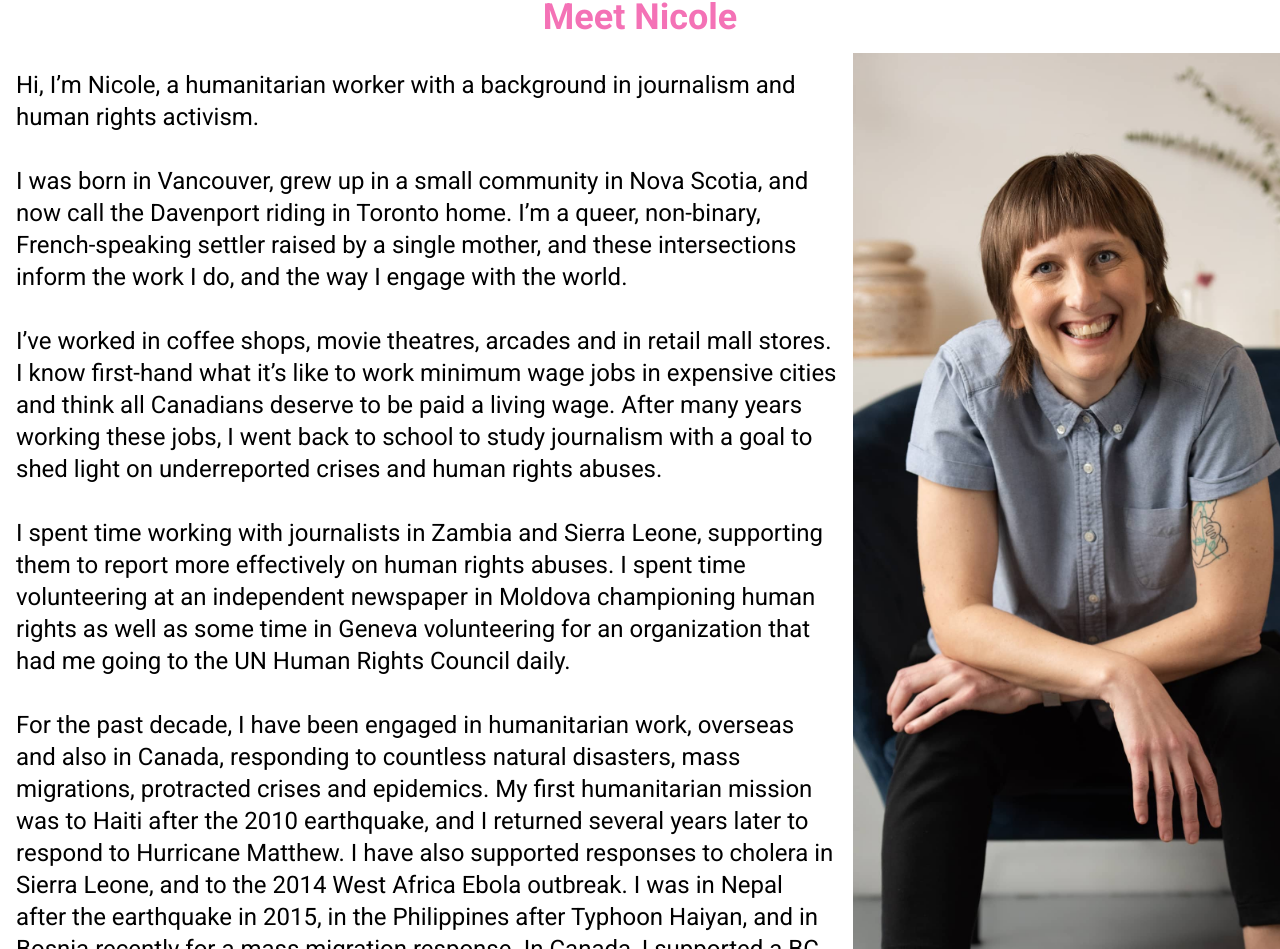
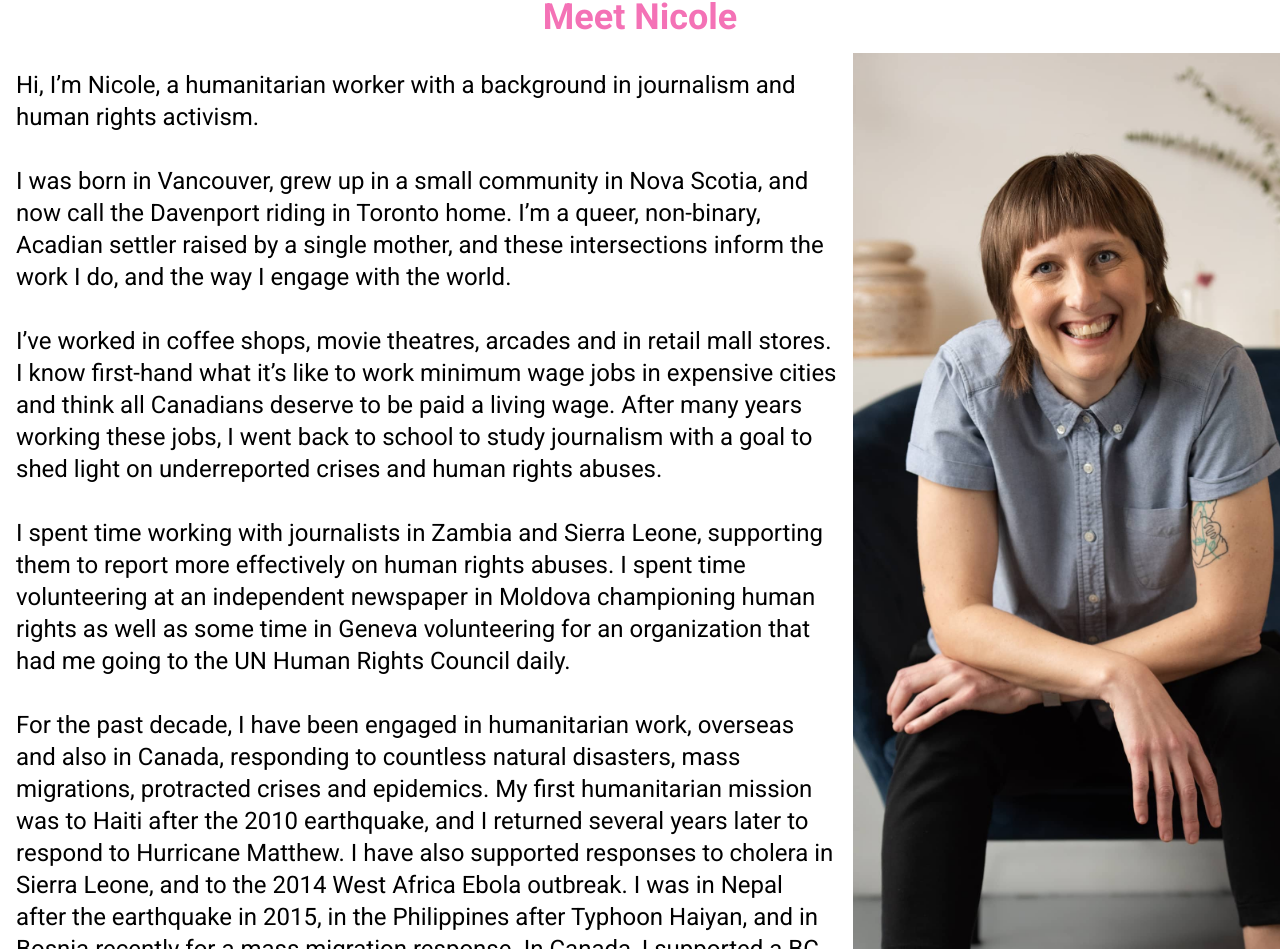
Before and after one commit to wils3005/robicheau.ca, a Next.js app: page /meet-nicole in a window 1280 px wide. Shown: the part 1128-2077 px from the top of the page. Built offline with nearby package versions, Linux system fonts and the light colour scheme.

Commit message:
Thu, 20 May 2021 03:55:56 GMT
 3 files changed, 911 insertions(+), 379 deletions(-)

```diff
--- a/pages/meet-nicole.tsx
+++ b/pages/meet-nicole.tsx
@@ -20,9 +20,9 @@ const MeetNicole: FC = () => {
             <p>
               I was born in Vancouver, grew up in a small community in Nova
               Scotia, and now call the Davenport riding in Toronto home. I’m a
-              queer, non-binary, French-speaking settler raised by a single
-              mother, and these intersections inform the work I do, and the way
-              I engage with the world.
+              queer, non-binary, Acadian settler raised by a single mother, and
+              these intersections inform the work I do, and the way I engage
+              with the world.
             </p>
             <p>
               I’ve worked in coffee shops, movie theatres, arcades and in retail
```
Also changed, not shown: package.json (+12 -11 lines), 1 other file (tests, documents, lock files or other folders).
